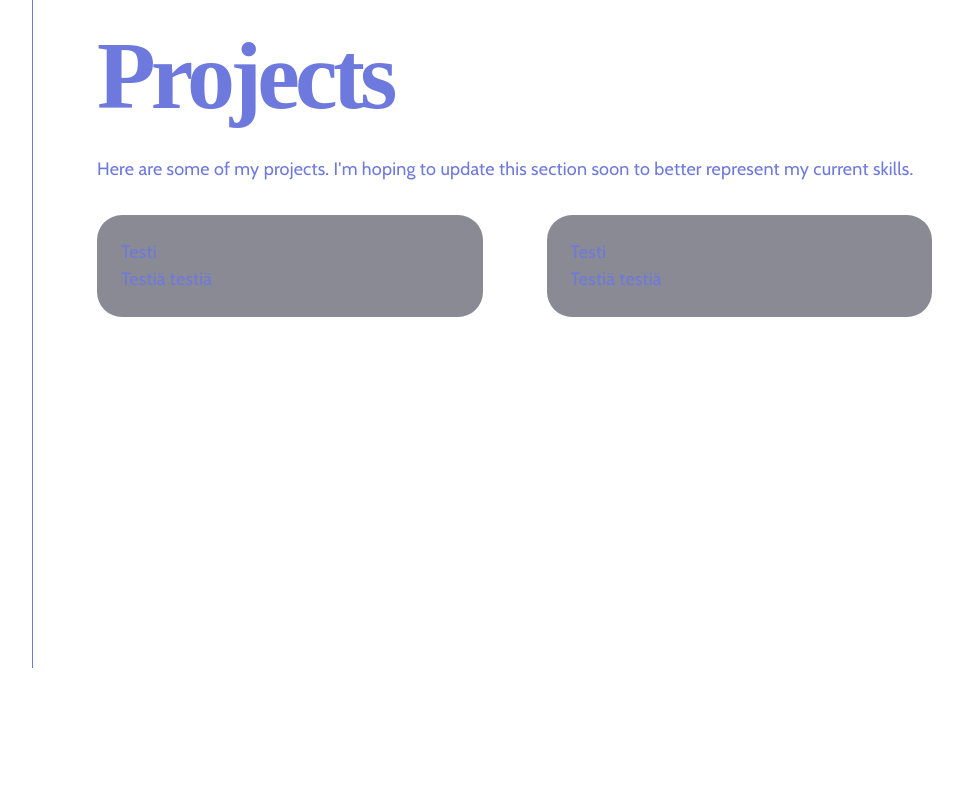
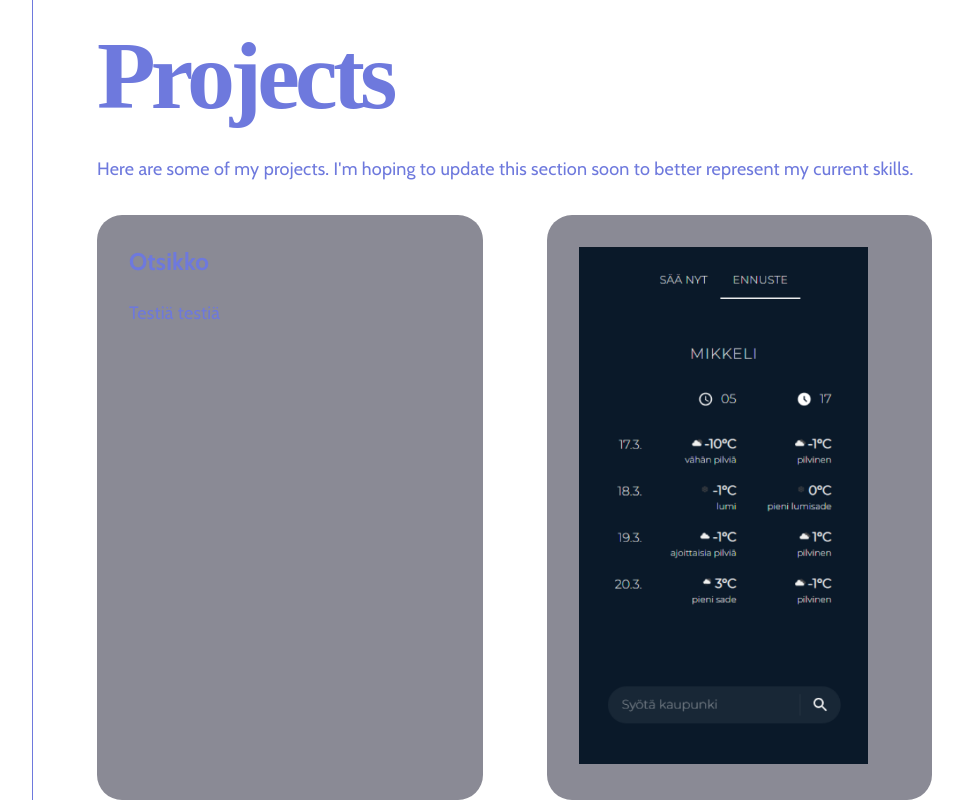
Before and after one commit to marjukkapiironen/portfolio, a React (Create React App) app: page / in a window 1280 px wide. Shown: the part 1412-2212 px from the top of the page, without its empty margins (158-1121 px from the left). Before the commit the page ends 2080 px from the top, so only its background shows below. Built offline with nearby package versions, Linux system fonts and the light colour scheme; a web font is replaced by a local one.

Commit message:
added new features

```diff
--- a/src/components/About.tsx
+++ b/src/components/About.tsx
@@ -47,7 +47,7 @@ const About : React.FC = () : React.ReactElement => {
                     <img
                         className='profile-pic'
                         src={process.env.PUBLIC_URL + '/assets/picture.png'}
-                        alt="Marjukka"
+                        alt=""
                         />
                         </div>
                     </div>
--- a/src/components/Projects.tsx
+++ b/src/components/Projects.tsx
@@ -25,12 +25,15 @@ const Projects : React.FC = () : React.ReactElement => {
                     <p className='col-100'>{content.projects.description}</p>
                     <div className='col-container'>
                         <div className='col-50 card'>
-                            <p>Testi</p>
+                            <h3 style={{ marginBottom: "1em"}}>Otsikko</h3>
                             <p>Testiä testiä</p>
                         </div>
                         <div className='col-50 card'>
-                            <p>Testi</p>
-                            <p>Testiä testiä</p>
+                            <img
+                                className='project-pic'
+                                src={process.env.PUBLIC_URL + '/assets/weather_app.png'}
+                                alt=""
+                            />
                         </div>
                     </div>
 
--- a/src/styles.css
+++ b/src/styles.css
@@ -110,6 +110,14 @@ h2.animated {
 
 h2.section-heading {
     line-height: 1;
+}
+
+h3 {
+    font-size: 24px;
+    font-weight: 700;
+    letter-spacing: 0.2px;
+    font-family: 'Cabin', sans-serif;
+    color: var(--primary);
 }
 
 button {
@@ -315,8 +323,11 @@ li.skills {
 .card {
     background-color: var(--blur);
     border-radius: 25px;
-    padding: 1.5em;
+    padding: 2em;
+}
 
+.project-pic {
+    width: 90%
 }
 
 
```
Also changed, not shown: public/assets/weather_app.png (added).
